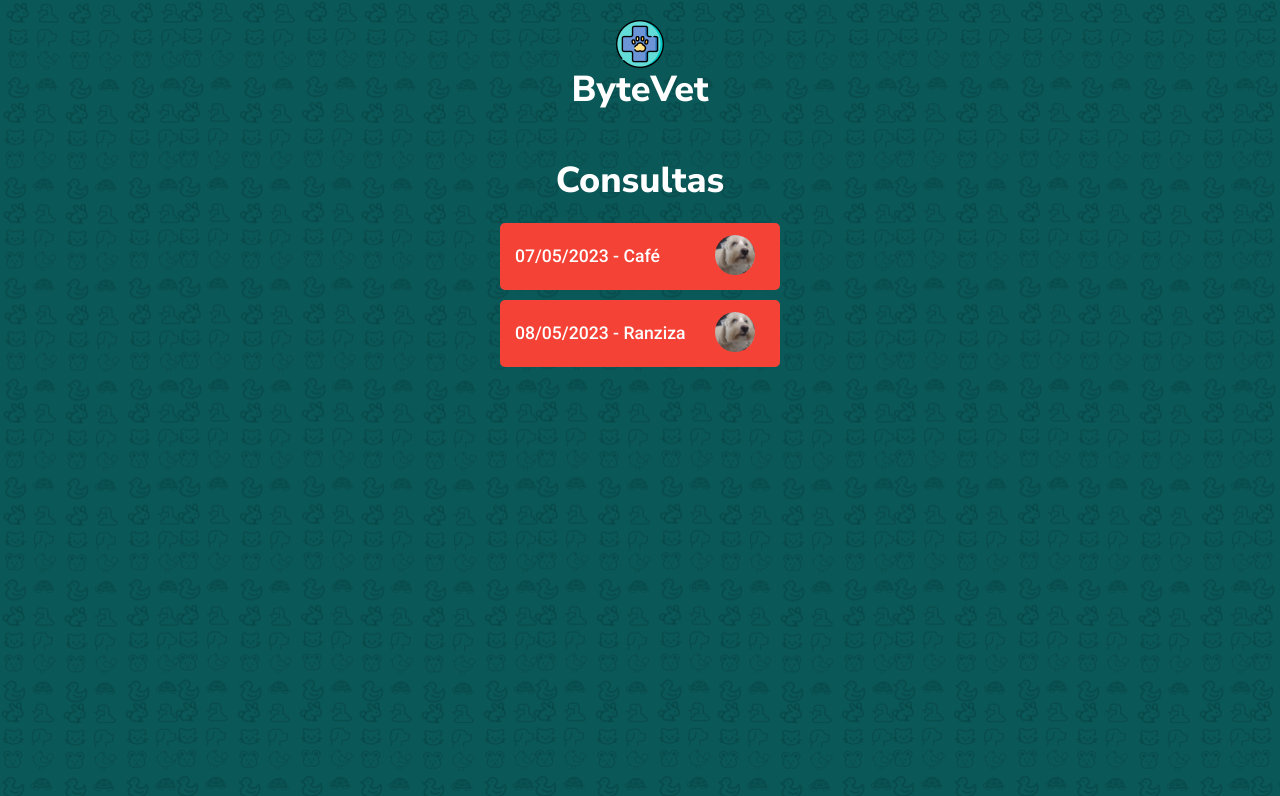
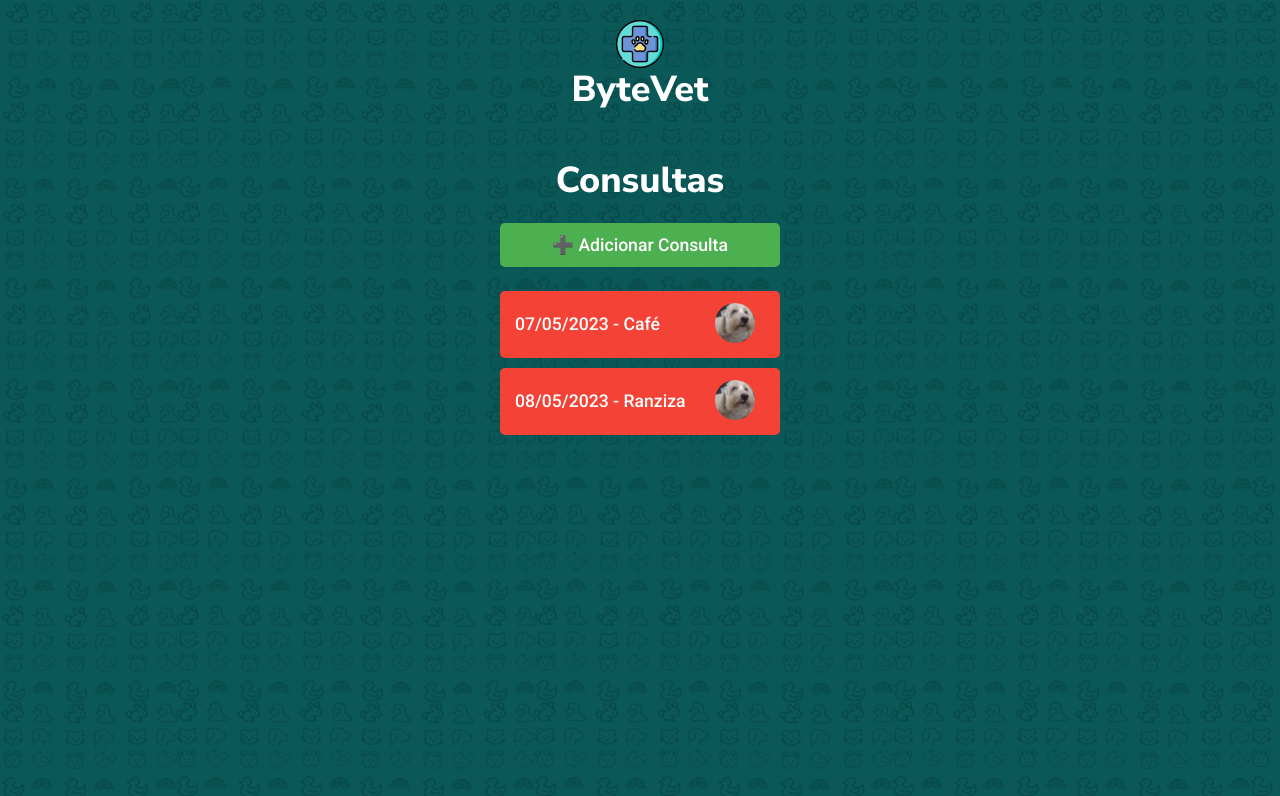
Before and after one commit to byte-vet/frontend, a React (Create React App) app: page /consultas in a window 1280 px wide. Shown: the top 796 px of the page. Built offline with nearby package versions, Linux system fonts and the light colour scheme; the HTML template or start-up script is replaced by a standard one.

Commit message:
tentando arrumar mypet

```diff
--- a/src/pages/Consultas.css
+++ b/src/pages/Consultas.css
@@ -59,3 +59,21 @@
   border-radius: 50%;
   object-fit: cover;
 }
+
+.add-consulta-button {
+  font-family: 'Roboto', sans-serif;
+  font-weight: 500;
+  font-size: 1.1rem;
+  color: white;
+  background-color: #4caf50;
+  padding: 12px 15px;
+  margin-bottom: 10px;
+  border: none;
+  border-radius: 5px;
+  cursor: pointer;
+  width: 280px;
+  display: flex;
+  align-items: center;
+  justify-content: center;
+  margin-bottom: 1.5rem;
+}
--- a/src/pages/Consultas.js
+++ b/src/pages/Consultas.js
@@ -14,6 +14,11 @@ function Consultas() {
     return `${date.getDate().toString().padStart(2, '0')}/${(date.getMonth() + 1).toString().padStart(2, '0')}/${date.getFullYear()}`;
   };
 
+  const handleAddConsulta = () => {
+    // Ação para adicionar consulta
+    console.log("Adicionar nova consulta");  // Placeholder para ação futura
+  };
+
   return (
     <div className="consultas-container">
       <div className="bytevet-logo">
@@ -21,6 +26,9 @@ function Consultas() {
         <h1 className="bytevet-logo-title">ByteVet</h1>
       </div>
       <h1 className="consultas-title">Consultas</h1>
+      <button className="add-consulta-button" onClick={handleAddConsulta}>
+        ➕ Adicionar Consulta
+      </button>
       {consultas.map(consulta => (
         <button key={consulta.id} className="consulta-button">
           {formatDate(consulta.date)} - {consulta.petName}
--- a/src/pages/MyPet.css
+++ b/src/pages/MyPet.css
@@ -3,14 +3,14 @@
 @import url('https://fonts.googleapis.com/css2?family=Inter:wght@400&display=swap');
 
 * {
-  box-sizing: border-box; /* Garante que padding e border sejam incluídos na largura total definida */
+  box-sizing: border-box;
 }
 
 body, html {
   margin: 0;
   padding: 0;
-  width: 100%; /* Assegura que o body não ultrapasse a largura da viewport */
-  overflow-x: hidden; /* Esconde qualquer overflow horizontal */
+  width: 100%;
+  overflow-x: hidden;
 }
 
 .mypet-header {
--- a/src/pages/MyPet.js
+++ b/src/pages/MyPet.js
@@ -43,6 +43,7 @@ function MyPet() {
   return (
     <div className="pet-container">
       <img src={logo} alt="ByteVet Logo" className="mypet-logo" />
+      <h1 className="mypet-title">ByteVet</h1>
       <img src={pet.photo || profilePlaceholder} alt={pet.nome} className="pet-photo" />
       <h1 className="pet-name">{pet.nome}</h1>
       <p className="pet-age">Idade: {pet.idade} anos</p>
```
